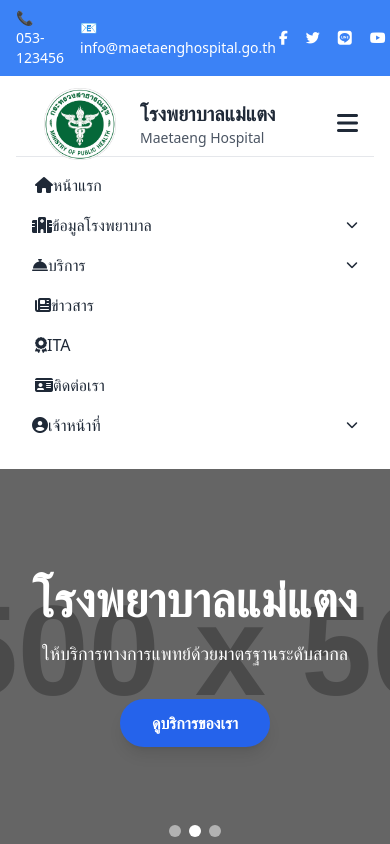
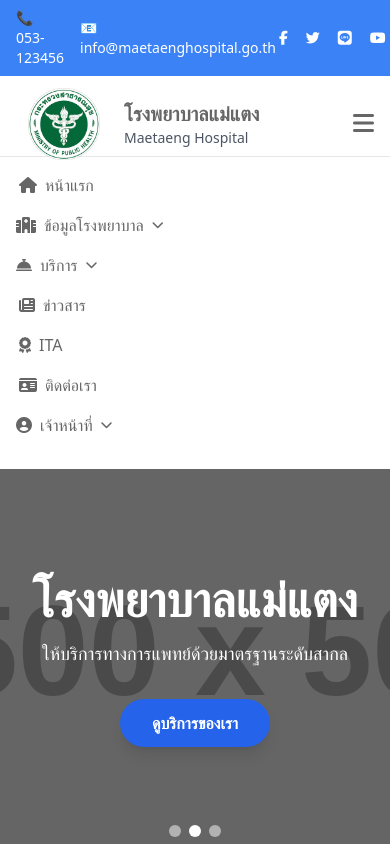
Before and after one commit to Bandidkw/Hospital-Project, a Vue app: page / in a window 390 px wide. Both pictures are taken after a click on the button 347 px from the left and 124 px from the top of the page. Shown: the top 844 px of the page. Built offline with nearby package versions, Linux system fonts and the light colour scheme; the HTML template or start-up script is replaced by a standard one.

Commit message:
feat: Implement new feature in Navbar and fix styling

```diff
--- a/src/components/Navbar.vue
+++ b/src/components/Navbar.vue
@@ -1,24 +1,34 @@
 <template>
-  <nav class="bg-white p-4 text-gray-800 shadow-lg">
-<div class="container mx-auto flex justify-between items-center h-16 px-4">
-      <div class="flex items-center h-full justify-between">
-        <div class="flex items-center h-full justify-between"><img src="/src/assets/MTH-Logo/logo.png" alt="Hospital Logo" class="h-24 w-24 p-3 mr-3"></div>
+  <nav class="bg-white py-4 text-my-custom-gray shadow-lg">
+    <div class="container mx-auto flex justify-between items-center h-16 px-4">
+      <div class="flex items-center h-full">
+        <img src="/src/assets/MTH-Logo/logo.png" alt="Hospital Logo" class="h-24 w-24 p-3 mr-3">
         <div>
-          <h1 class="text-xl font-bold text-gray-800">โรงพยาบาลแม่แตง</h1>
+          <h1 class="text-xl font-bold text-my-custom-gray">โรงพยาบาลแม่แตง</h1>
           <p class="text-sm text-gray-600">Maetaeng Hospital</p>
         </div>
       </div>
-      <div class="hidden md:flex h-full items-center"> <RouterLink to="/" class="space-x-2 flex items-center 2 hover:text-blue-600 transition duration-300">
+
+      <div class="hidden md:flex h-full items-center">
+        <RouterLink to="/" class="space-x-2 flex items-center px-4 py-2 hover:text-blue-600 transition duration-300">
           <i class="fas fa-home"></i>
           <span>หน้าแรก</span>
         </RouterLink>
 
-        <div class="relative group h-full flex items-center"> <RouterLink to="#" class="flex items-center space-x-2 px-4 py-2 hover:text-blue-600 transition duration-300 cursor-pointer">
+        <div class="relative h-full flex items-center">
+          <button
+            @click="toggleDropdown('about')"
+            class="flex items-center space-x-2 px-4 py-2 hover:text-blue-600 transition duration-300 cursor-pointer focus:outline-none"
+            :aria-expanded="isDropdownOpen.about.toString()"
+          >
             <i class="fas fa-hospital"></i>
             <span>ข้อมูลโรงพยาบาล</span>
-            <i class="fas fa-chevron-down text-xs ml-1 group-hover:rotate-180 transition-transform duration-300"></i>
-          </RouterLink>
-          <div class="absolute hidden group-hover:block bg-white text-gray-800 rounded-md shadow-lg py-2 mt-2 w-48 z-50 top-full left-0">
+            <i :class="{'fas fa-chevron-down': !isDropdownOpen.about, 'fas fa-chevron-up': isDropdownOpen.about}" class="text-xs ml-1 transition-transform duration-300"></i>
+          </button>
+          <div
+            v-if="isDropdownOpen.about"
+            class="absolute bg-white text-my-custom-gray rounded-md shadow-lg py-2 mt-2 w-48 z-50 top-full left-0"
+            @click.stop >
             <RouterLink to="/history" class="block px-4 py-2 hover:bg-gray-100">ประวัติโรงพยาบาล</RouterLink>
             <RouterLink to="/vision" class="block px-4 py-2 hover:bg-gray-100">วิสัยทัศน์/พันธกิจ</RouterLink>
             <RouterLink to="/organization" class="block px-4 py-2 hover:bg-gray-100">โครงสร้างองค์กร</RouterLink>
@@ -26,95 +36,123 @@
           </div>
         </div>
 
-        <div class="relative group h-full flex items-center">
-          <RouterLink to="#" class="space-x-2 flex flex items-center 2 px-4 py-2 hover:text-blue-600 transition duration-300 cursor-pointer">
+        <div class="relative h-full flex items-center">
+          <button
+            @click="toggleDropdown('services')"
+            class="space-x-2 flex items-center px-4 py-2 hover:text-blue-600 transition duration-300 cursor-pointer focus:outline-none"
+            :aria-expanded="isDropdownOpen.services.toString()"
+          >
             <i class="fas fa-concierge-bell"></i>
             <span>บริการ</span>
-            <i class="fas fa-chevron-down text-xs ml-1 group-hover:rotate-180 transition-transform duration-300"></i>
-          </RouterLink>
-          <div class="absolute hidden group-hover:block bg-white text-gray-800 rounded-md shadow-lg py-2 mt-2 w-48 z-50 top-full left-0">
+            <i :class="{'fas fa-chevron-down': !isDropdownOpen.services, 'fas fa-chevron-up': isDropdownOpen.services}" class="text-xs ml-1 transition-transform duration-300"></i>
+          </button>
+          <div
+            v-if="isDropdownOpen.services"
+            class="absolute bg-white text-my-custom-gray rounded-md shadow-lg py-2 mt-2 w-48 z-50 top-full left-0"
+            @click.stop
+          >
             <RouterLink to="/outpatient" class="block px-4 py-2 hover:bg-gray-100">คลินิกผู้ป่วยนอก</RouterLink>
             <RouterLink to="/inpatient" class="block px-4 py-2 hover:bg-gray-100">ผู้ป่วยใน</RouterLink>
             <RouterLink to="/emergency" class="block px-4 py-2 hover:bg-gray-100">ห้องฉุกเฉิน</RouterLink>
           </div>
         </div>
 
-        <RouterLink to="/news" class="space-x-2 flex items-center 2 px-4 py-2 hover:text-blue-600 transition duration-300">
+        <RouterLink to="/news" class="space-x-2 flex items-center px-4 py-2 hover:text-blue-600 transition duration-300">
           <i class="fas fa-newspaper"></i>
           <span>ข่าวสาร</span>
         </RouterLink>
-        <RouterLink to="/ita" class="space-x-2 flex items-center 2 px-4 py-2 hover:text-blue-600 transition duration-300">
+        <RouterLink to="/ita" class="space-x-2 flex items-center px-4 py-2 hover:text-blue-600 transition duration-300">
           <i class="fas fa-award"></i>
           <span>ITA</span>
         </RouterLink>
-        <RouterLink to="/contact" class="space-x-2 flex items-center 2 px-4 py-2 hover:text-blue-600 transition duration-300">
+        <RouterLink to="/contact" class="space-x-2 flex items-center px-4 py-2 hover:text-blue-600 transition duration-300">
           <i class="fas fa-id-card"></i>
           <span>ติดต่อเรา</span>
         </RouterLink>
 
-        <div class="relative group h-full flex items-center">
-          <RouterLink to="#" class="space-x-2 flex items-center 2 px-4 py-2 hover:text-blue-600 transition duration-300 cursor-pointer">
+        <div class="relative h-full flex items-center">
+          <button
+            @click="toggleDropdown('staff')"
+            class="space-x-2 flex items-center px-4 py-2 hover:text-blue-600 transition duration-300 cursor-pointer focus:outline-none"
+            :aria-expanded="isDropdownOpen.staff.toString()"
+          >
             <i class="fas fa-user-circle"></i>
             <span>เจ้าหน้าที่</span>
-            <i class="fas fa-chevron-down text-xs ml-1 group-hover:rotate-180 transition-transform duration-300"></i>
-          </RouterLink>
-          <div class="absolute hidden group-hover:block bg-white text-gray-800 rounded-md shadow-lg py-2 mt-2 w-48 z-50 top-full left-0">
-            <RouterLink to="/staff-login" class="block px-4 py-2 hover:bg-gray-100">เข้าสู่ระบบเจ้าหน้าที่</RouterLink>
-            <RouterLink to="/admin-panel" class="block px-4 py-2 hover:bg-gray-100">แผงควบคุมผู้ดูแล</RouterLink>
+            <i :class="{'fas fa-chevron-down': !isDropdownOpen.staff, 'fas fa-chevron-up': isDropdownOpen.staff}" class="text-xs ml-1 transition-transform duration-300"></i>
+          </button>
+          <div
+            v-if="isDropdownOpen.staff"
+            class="absolute bg-white text-my-custom-gray rounded-md shadow-lg py-2 mt-2 w-48 z-50 top-full left-0"
+            @click.stop
+          >
+            <RouterLink to="/back-office" class="block px-4 py-2 hover:bg-gray-100">ระบบ Back Office</RouterLink>
+            <RouterLink to="/equipment" class="block px-4 py-2 hover:bg-gray-100">ระบบครุภัณฑ์</RouterLink>
+            <RouterLink to="/personnel-login" class="block px-4 py-2 hover:bg-gray-100">ระบบบุคลากร</RouterLink>
+            <RouterLink to="/pharmacy-login" class="block px-4 py-2 hover:bg-gray-100">ระบบคลังยา</RouterLink>
+            <RouterLink to="/finance-login" class="block px-4 py-2 hover:bg-gray-100">ระบบการเงิน</RouterLink>
+            <RouterLink to="/other-systems-login" class="block px-4 py-2 hover:bg-gray-100">ระบบงานอื่นๆ</RouterLink>
+            <RouterLink to="/staff-login" class="block px-4 py-2 hover:bg-gray-100">เข้าสู่ระบบ</RouterLink>
           </div>
         </div>
       </div>
 
       <div class="md:hidden">
-        <button @click="toggleMobileMenu" class="text-gray-800 focus:outline-none">
+        <button @click="toggleMobileMenu" class="text-my-custom-gray focus:outline-none">
           <i class="fas fa-bars text-2xl"></i>
         </button>
       </div>
     </div>
 
     <div v-if="isMobileMenuOpen" class="md:hidden bg-white px-4 py-2 border-t border-gray-200">
-      <RouterLink to="/" class="block py-2 text-gray-800 hover:bg-gray-100 flex items-center 2">
+      <RouterLink to="/" class="block py-2 text-my-custom-gray hover:bg-gray-100 flex items-center space-x-2">
         <i class="fas fa-home"></i> <span>หน้าแรก</span>
       </RouterLink>
-      <div class="block py-2 text-gray-800 hover:bg-gray-100 flex items-center 2 cursor-pointer" @click="toggleDropdown('about')">
-        <i class="fas fa-hospital"></i> <span>ข้อมูลโรงพยาบาล</span> <i :class="{'fas fa-chevron-down': !isDropdownOpen.about, 'fas fa-chevron-up': isDropdownOpen.about}" class="text-xs ml-auto transition-transform duration-300"></i>
+
+      <div class="block py-2 text-my-custom-gray hover:bg-gray-100 flex items-center space-x-2 cursor-pointer" @click="toggleDropdown('about')">
+        <i class="fas fa-hospital"></i> <span>ข้อมูลโรงพยาบาล</span>
+        <i :class="{'fas fa-chevron-down': !isDropdownOpen.about, 'fas fa-chevron-up': isDropdownOpen.about}" class="text-xs ml-auto transition-transform duration-300"></i>
       </div>
       <div v-if="isDropdownOpen.about" class="bg-gray-100 pl-6">
-        <RouterLink to="/history" class="block px-4 py-2 text-gray-800 hover:bg-gray-200">ประวัติโรงพยาบาล</RouterLink>
-        <RouterLink to="/vision" class="block px-4 py-2 text-gray-800 hover:bg-gray-200">วิสัยทัศน์/พันธกิจ</RouterLink>
-        <RouterLink to="/organization" class="block px-4 py-2 text-gray-800 hover:bg-gray-200">โครงสร้างองค์กร</RouterLink>
-        <RouterLink to="/personnel" class="block px-4 py-2 text-gray-800 hover:bg-gray-200">บุคลากร</RouterLink>
+        <RouterLink to="/history" class="block px-4 py-2 text-my-custom-gray hover:bg-gray-200">ประวัติโรงพยาบาล</RouterLink>
+        <RouterLink to="/vision" class="block px-4 py-2 text-my-custom-gray hover:bg-gray-200">วิสัยทัศน์/พันธกิจ</RouterLink>
+        <RouterLink to="/organization" class="block px-4 py-2 text-my-custom-gray hover:bg-gray-200">โครงสร้างองค์กร</RouterLink>
+        <RouterLink to="/personnel" class="block px-4 py-2 text-my-custom-gray hover:bg-gray-200">บุคลากร</RouterLink>
       </div>
-      <div class="block py-2 text-gray-800 hover:bg-gray-100 flex items-center 2 cursor-pointer" @click="toggleDropdown('services')">
-        <i class="fas fa-concierge-bell"></i> <span>บริการ</span> <i :class="{'fas fa-chevron-down': !isDropdownOpen.services, 'fas fa-chevron-up': isDropdownOpen.services}" class="text-xs ml-auto transition-transform duration-300"></i>
+
+      <div class="block py-2 text-my-custom-gray hover:bg-gray-100 flex items-center space-x-2 cursor-pointer" @click="toggleDropdown('services')">
+        <i class="fas fa-concierge-bell"></i> <span>บริการ</span>
+        <i :class="{'fas fa-chevron-down': !isDropdownOpen.services, 'fas fa-chevron-up': isDropdownOpen.services}" class="text-xs ml-auto transition-transform duration-300"></i>
       </div>
       <div v-if="isDropdownOpen.services" class="bg-gray-100 pl-6">
-        <RouterLink to="/outpatient" class="block px-4 py-2 text-gray-800 hover:bg-gray-200">คลินิกผู้ป่วยนอก</RouterLink>
-        <RouterLink to="/inpatient" class="block px-4 py-2 text-gray-800 hover:bg-gray-200">ผู้ป่วยใน</RouterLink>
-        <RouterLink to="/emergency" class="block px-4 py-2 text-gray-800 hover:bg-gray-200">ห้องฉุกเฉิน</RouterLink>
+        <RouterLink to="/outpatient" class="block px-4 py-2 text-my-custom-gray hover:bg-gray-200">คลินิกผู้ป่วยนอก</RouterLink>
+        <RouterLink to="/inpatient" class="block px-4 py-2 text-my-custom-gray hover:bg-gray-200">ผู้ป่วยใน</RouterLink>
+        <RouterLink to="/emergency" class="block px-4 py-2 text-my-custom-gray hover:bg-gray-200">ห้องฉุกเฉิน</RouterLink>
       </div>
-      <RouterLink to="/news" class="block py-2 text-gray-800 hover:bg-gray-100 flex items-center 2">
+
+      <RouterLink to="/news" class="block py-2 text-my-custom-gray hover:bg-gray-100 flex items-center space-x-2">
         <i class="fas fa-newspaper"></i> <span>ข่าวสาร</span>
       </RouterLink>
-      <RouterLink to="/ita" class="block py-2 text-gray-800 hover:bg-gray-100 flex items-center 2">
+      <RouterLink to="/ita" class="block py-2 text-my-custom-gray hover:bg-gray-100 flex items-center space-x-2">
         <i class="fas fa-award"></i> <span>ITA</span>
       </RouterLink>
-      <RouterLink to="/contact" class="block py-2 text-gray-800 hover:bg-gray-100 flex items-center 2">
+      <RouterLink to="/contact" class="block py-2 text-my-custom-gray hover:bg-gray-100 flex items-center space-x-2">
         <i class="fas fa-id-card"></i> <span>ติดต่อเรา</span>
       </RouterLink>
-      <div class="block py-2 text-gray-800 hover:bg-gray-100 flex items-center 2 cursor-pointer" @click="toggleDropdown('staff')">
-        <i class="fas fa-user-circle"></i> <span>เจ้าหน้าที่</span> <i :class="{'fas fa-chevron-down': !isDropdownOpen.staff, 'fas fa-chevron-up': isDropdownOpen.staff}" class="text-xs ml-auto transition-transform duration-300"></i>
+
+      <div class="block py-2 text-my-custom-gray hover:bg-gray-100 flex items-center space-x-2 cursor-pointer" @click="toggleDropdown('staff')">
+        <i class="fas fa-user-circle"></i> <span>เจ้าหน้าที่</span>
+        <i :class="{'fas fa-chevron-down': !isDropdownOpen.staff, 'fas fa-chevron-up': isDropdownOpen.staff}" class="text-xs ml-auto transition-transform duration-300"></i>
       </div>
       <div v-if="isDropdownOpen.staff" class="bg-gray-100 pl-6">
-        <RouterLink to="/staff-login" class="block px-4 py-2 text-gray-800 hover:bg-gray-200">เข้าสู่ระบบเจ้าหน้าที่</RouterLink>
-        <RouterLink to="/admin-panel" class="block px-4 py-2 text-gray-800 hover:bg-gray-200">แผงควบคุมผู้ดูแล</RouterLink>
+        <RouterLink to="/staff-login" class="block px-4 py-2 text-my-custom-gray hover:bg-gray-200">เข้าสู่ระบบเจ้าหน้าที่</RouterLink>
+        <RouterLink to="/admin-panel" class="block px-4 py-2 text-my-custom-gray hover:bg-gray-200">แผงควบคุมผู้ดูแล</RouterLink>
       </div>
     </div>
   </nav>
 </template>
 
 <script setup lang="ts">
-import { ref } from 'vue';
+import { ref, onMounted, onUnmounted } from 'vue'; // ต้อง import onMounted, onUnmounted
 import { RouterLink } from 'vue-router';
 
 const isMobileMenuOpen = ref(false);
@@ -124,18 +162,63 @@ const isDropdownOpen = ref({
   staff: false,
 });
 
+// ฟังก์ชันสำหรับสลับสถานะ Dropdown และปิด dropdown อื่นๆ
+const toggleDropdown = (menu: 'about' | 'services' | 'staff') => {
+  // ปิด dropdown อื่นๆ ก่อนเปิดอันใหม่
+  for (const key in isDropdownOpen.value) {
+    if (key !== menu) {
+      isDropdownOpen.value[key as keyof typeof isDropdownOpen.value] = false;
+    }
+  }
+  isDropdownOpen.value[menu] = !isDropdownOpen.value[menu];
+};
+
 const toggleMobileMenu = () => {
   isMobileMenuOpen.value = !isMobileMenuOpen.value;
-  isDropdownOpen.value.about = false;
-  isDropdownOpen.value.services = false;
-  isDropdownOpen.value.staff = false;
+  // ปิด dropdown ทั้งหมดเมื่อสลับ Mobile Menu
+  for (const key in isDropdownOpen.value) {
+    isDropdownOpen.value[key as keyof typeof isDropdownOpen.value] = false;
+  }
 };
 
-const toggleDropdown = (menu: 'about' | 'services' | 'staff') => {
-  isDropdownOpen.value[menu] = !isDropdownOpen.value[menu];
+// Logic สำหรับปิด dropdown เมื่อคลิกนอกพื้นที่ (สำหรับ Desktop Dropdown ที่ใช้ @click)
+const handleClickOutside = (event: MouseEvent) => {
+  const navbarElement = document.querySelector('nav'); // เลือก element ที่เป็น navbar หลัก
+
+  // ตรวจสอบว่าการคลิกไม่ได้อยู่ใน navbar (เพื่อไม่ให้ปิด dropdown ถ้าคลิกภายใน navbar)
+  // และไม่ได้คลิกที่ปุ่มที่เปิด dropdown (เพราะ toggleDropdown จะจัดการเอง)
+  if (navbarElement && !navbarElement.contains(event.target as Node)) {
+    for (const key in isDropdownOpen.value) {
+      isDropdownOpen.value[key as keyof typeof isDropdownOpen.value] = false;
+    }
+  }
 };
+
+onMounted(() => {
+  document.addEventListener('click', handleClickOutside);
+});
+
+onUnmounted(() => {
+  document.removeEventListener('click', handleClickOutside);
+});
 </script>
 
 <style scoped>
 /* คุณสามารถเพิ่ม CSS เฉพาะ component นี้ได้ที่นี่ */
+/*
+ถ้าต้องการ transition ตอนเปิด/ปิด dropdown (ที่ไม่ใช่ group-hover) ให้เพิ่ม class เหล่านี้:
+ตัวอย่าง:
+.absolute[v-if] {
+  opacity: 0;
+  transform: translateY(-5px);
+  transition: opacity 0.2s ease-out, transform 0.2s ease-out;
+}
+.absolute[v-if].v-enter-active, .absolute[v-if].v-leave-active {
+  transition: opacity 0.2s ease-out, transform 0.2s ease-out;
+}
+.absolute[v-if].v-enter-to, .absolute[v-if].v-leave-from {
+  opacity: 1;
+  transform: translateY(0);
+}
+*/
 </style>
--- a/tailwind.config.cjs
+++ b/tailwind.config.cjs
@@ -35,6 +35,9 @@ module.exports = {
       animation:{
         'fade-in-up':'fade-in-up 1s ease-out forwards',
       },
+      colors:{
+        'my-custom-gray': '#666666',
+      }
     },
   },
   plugins: [],
```
